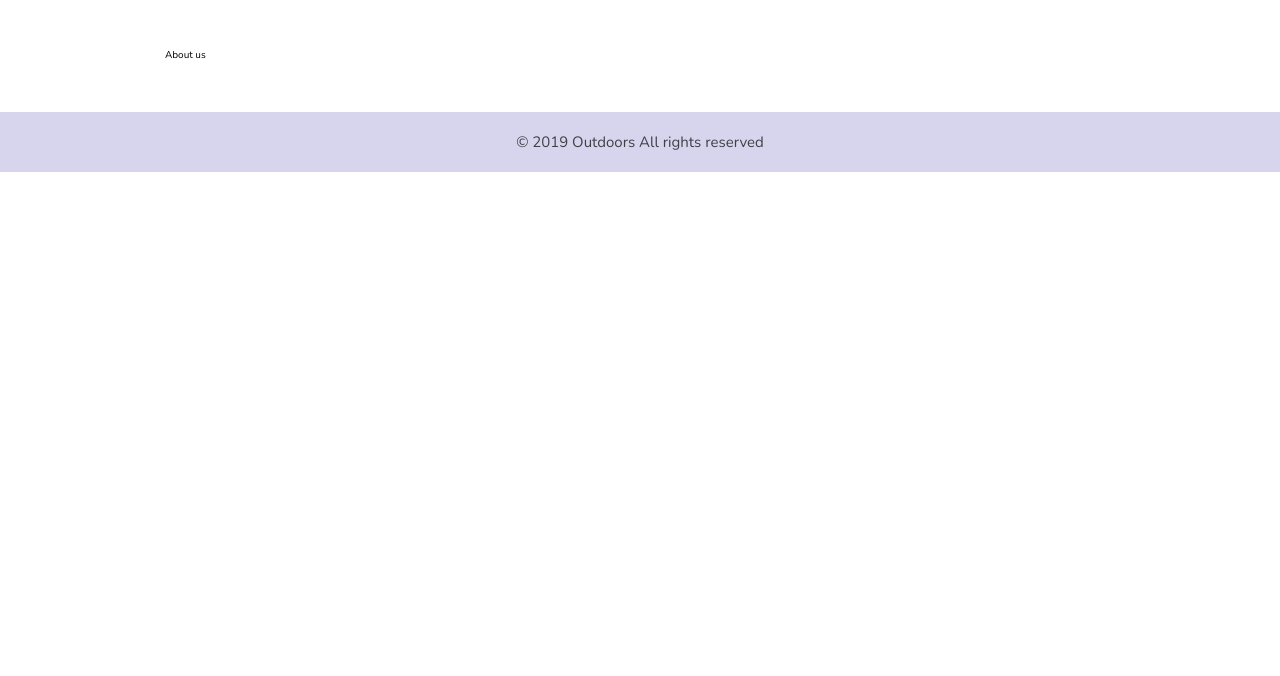
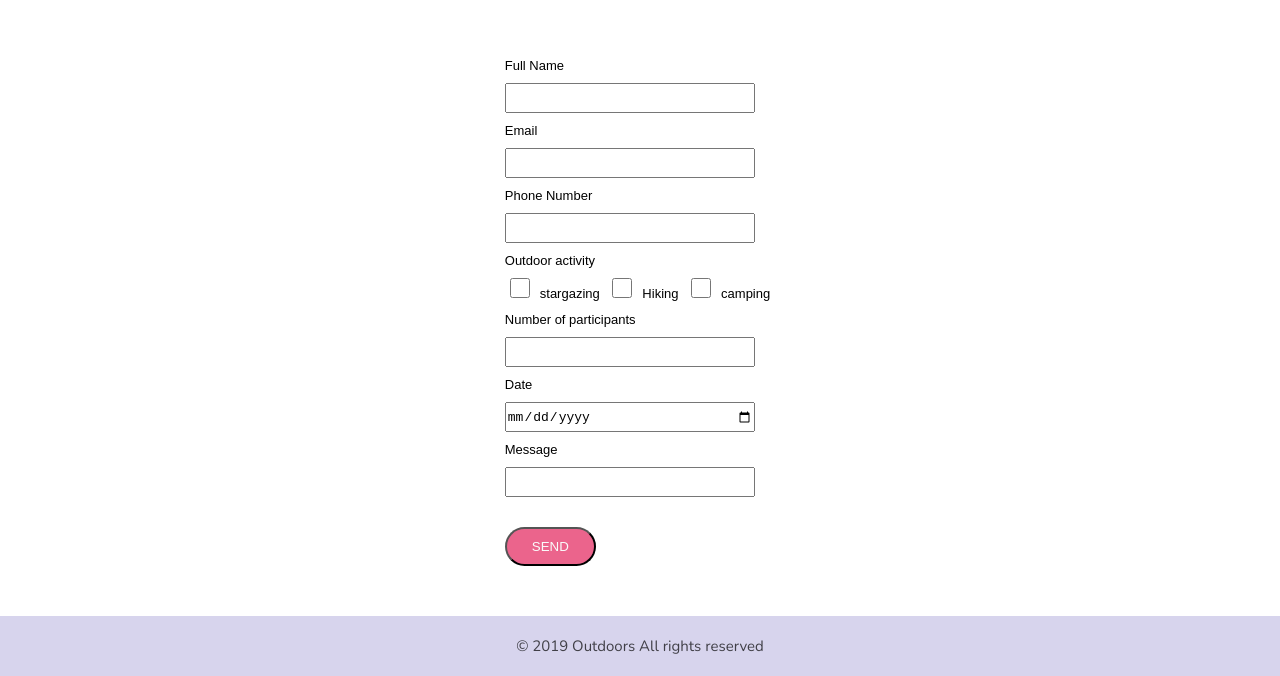
Before and after one commit to SihamBen/Outdoors, a plain HTML site: page booking.html in a window 1280 px wide. Shown: the part 602-1278 px from the top of the page. Before the commit the page ends 800 px from the top, so only its background shows below. Drawn offline with nearby package versions, Linux system fonts and the light colour scheme; a web font is replaced by a local one.

Commit message:
added booking form

```diff
--- /dev/null
+++ b/booking.css
@@ -0,0 +1,26 @@
+.booking{
+    display: flex;
+    justify-content: center;
+}
+.booking-form>input,label{
+display: block;
+margin: 1rem 0;
+font-size: 1.3rem;}
+
+.booking-form>input[type=checkbox],label[for=camping],label[for=hiking],label[for=stargazing]{
+    display: inline;
+margin: 0 0.5rem;
+}
+
+.booking-form>label{
+    font-family: "Aldrich", sans-serif;
+}
+.booking-form>input{
+    height: 3rem;
+    width: 25rem;
+}
+.booking-form>input[type=checkbox]{
+    height: 2rem;
+    width: 2rem;
+
+}
--- a/booking.html
+++ b/booking.html
@@ -4,6 +4,7 @@
     <meta charset="UTF-8" />
     <meta name="viewport" content="width=device-width, initial-scale=1.0" />
     <link rel="stylesheet" href="style.css" />
+    <link rel="stylesheet" href="booking.css" />
     <link
       href="https://unpkg.com/ionicons@4.5.10-0/dist/css/ionicons.min.css"
       rel="stylesheet"
@@ -56,16 +57,36 @@
     <main>
       <section class="hero">
         <div class="container">
-            <div class="main-title">
-                <h1>Booking</h1>
-              </div>
+          <div class="main-title">
+            <h1>Booking</h1>
+          </div>
         </div>
       </section>
       <section>
-        <div class="container">About us</div>
+        <div class="container booking">
+          <form class="booking-form">
+            <label for="name" >Full Name</label>
+            <input type="text" id="name" name="name" required />
+            <label for="email" >Email</label>
+            <input type="email" id="email" name="email" required />
+            <label for="cellphone">Phone Number</label>
+            <input type="tel" id="cellphone" name="cellphone" />
+            <label for="activity">Outdoor activity</label>
+            <input type="checkbox" id="stargazing" /><label for="stargazing">stargazing</label>
+            <input type="checkbox" id="hiking" /><label for="hiking">Hiking</label>
+            <input type="checkbox" id="camping" /><label for="camping">camping</label>
+            <label for="participants">Number of participants</label>
+            <input type="number" id="participants" name="participants" required />
+            <label for="date">Date</label>
+            <input type="date" id="date" name="date" required />
+            <label for="msg">Message</label>
+            <input type="text" id="msg" name="msg" size="40" height="100"/>
+            <button type="submit" class="btn">Send</button>
+          </form>
+        </div>
       </section>
     </main>
-<footer><p>&copy; 2019 Outdoors All rights reserved</p></footer>
+    <footer><p>&copy; 2019 Outdoors All rights reserved</p></footer>
     <script type="text/javascript" src="scripts.js"></script>
   </body>
 </html>
--- a/style.css
+++ b/style.css
@@ -400,3 +400,28 @@ header{
     }
 
 }
+
+.about p{
+  font-size: 1.8rem;
+  margin-bottom: 5rem;
+
+}
+.contact{
+  display: flex;
+  justify-content: center;
+  align-items: center;
+}
+.contact img{
+  width: 22rem;
+  height: 35rem;
+  object-fit: cover;
+
+}
+.social-media i{
+  font-size: 3rem;
+  margin: 0 20px ;
+}
+.social-media a{
+  font-size: 2rem;
+
+}
```
Also changed, not shown: about.html (+13 -3 lines), about.css (deleted), images/my-profile.jpg (added).
